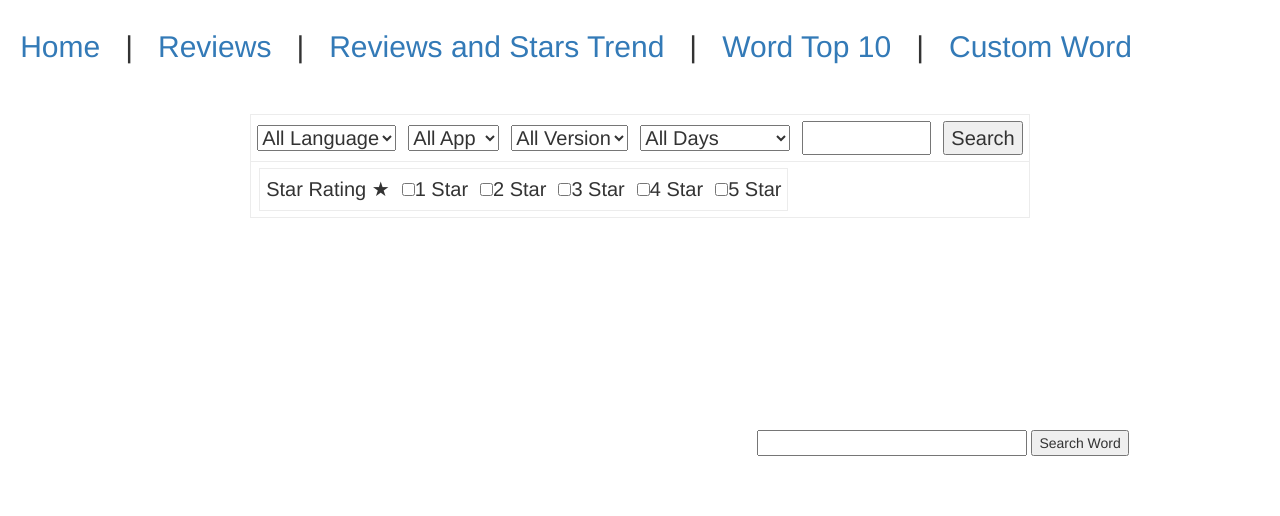
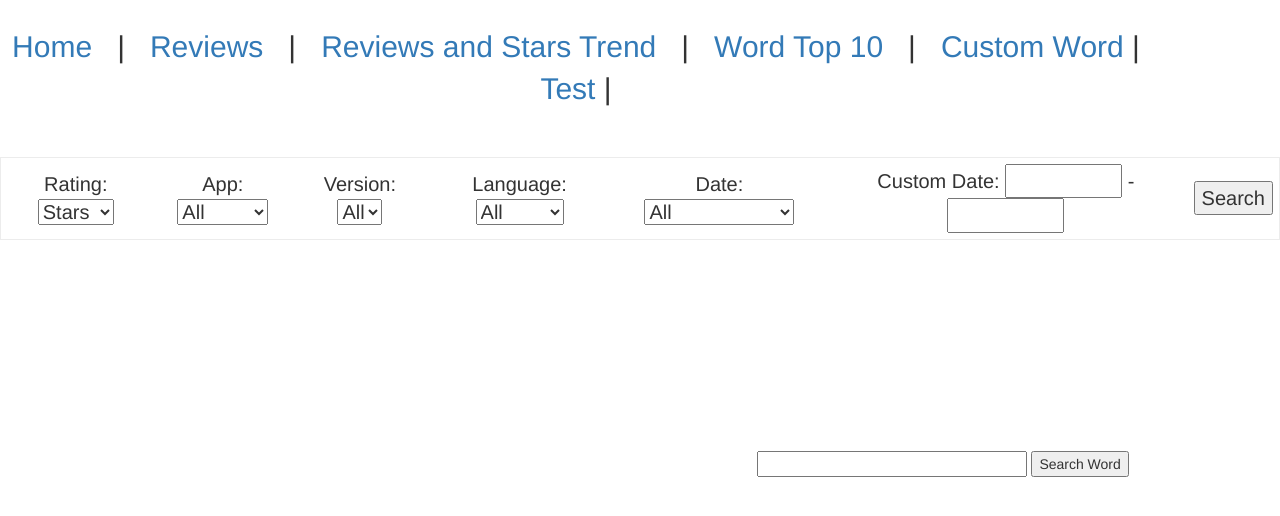
Before and after one commit to heejun8609/Delusion, a Django app: template templates/word_table.html in a window 1280 px wide. Shown: the top 516 px of the page. Run offline with Django 3.2, Linux system fonts and the light colour scheme; the template is opened without the code that fills it, so the values that code supplies are empty; parts of the project's set-up code (start-up, migrations or seed data) failed here and were passed over; some libraries are stand-ins or nearby versions.

Commit message:
DatePicker

```diff
--- a/Delusion/urls.py
+++ b/Delusion/urls.py
@@ -24,6 +24,7 @@
     url(r'^review_trend/?', views.review_trend, name='review_trend'),
     url(r'^word_table/?', views.word_table, name='word_table'),
     url(r'^word_2_vec/?', views.word_2_vec, name='word_2_vec'),
-    url(r'^search/?', views.simple_list, name='search')
+    url(r'^search/?', views.simple_list, name='search'),
+    url(r'^test/?', views.test, name='test'),
 
 ]
--- a/templates/base.html
+++ b/templates/base.html
@@ -10,6 +10,30 @@
     <link rel="stylesheet" href="https://maxcdn.bootstrapcdn.com/bootstrap/3.3.4/css/bootstrap-theme.min.css">
     <link rel="stylesheet" href="{% static 'django_tables2/themes/paleblue' %}" />
 
+      <meta name="viewport" content="width=device-width, initial-scale=1">
+      <link rel="stylesheet" href="//code.jquery.com/ui/1.12.1/themes/base/jquery-ui.css">
+      <link rel="stylesheet" href="/resources/demos/style.css">
+      <script src="https://code.jquery.com/jquery-1.12.4.js"></script>
+      <script src="https://code.jquery.com/ui/1.12.1/jquery-ui.js"></script>
+
+      <script>
+      $( function() {
+        $( "#StartDate").datepicker({
+            changeMonth: true,
+            changeYear: true,
+            useCurrent: false,
+            useDefault: false
+        })
+        $( "#EndDate" ).datepicker({
+            changeMonth: true,
+            changeYear: true,
+            defaultDate: null,
+            useCurrent: false,
+            useDefault: false
+        })
+      });
+
+      </script>
     <style>
 
         div#header-container{
@@ -53,12 +77,6 @@
             font-size:	14px;
         }
 
-        div#scrollbox{
-            font-size: 10px;
-            height: 60px;
-            width: 200px;
-            border: dashed;
-        }
 
         table, thead, tbody, tr {
             border: 1px solid #ececec;
@@ -85,7 +103,8 @@
         <a href="{%  url 'simple_list' %}">Reviews</a> &nbsp; | &nbsp;
         <a href="{%  url 'review_trend' %}">Reviews and Stars Trend</a>  &nbsp; | &nbsp;
         <a href="{%  url 'word_table' %}">Word Top 10</a>  &nbsp; | &nbsp;
-        <a href="{%  url 'word_2_vec' %}">Custom Word</a>
+        <a href="{%  url 'word_2_vec' %}">Custom Word</a> |
+        <a href="{%  url 'test' %}">Test</a> |
     </div>
 
     {%  block content %}
--- /dev/null
+++ b/templates/test.html
@@ -0,0 +1 @@
+<p>Date: <input type="text" id="datepicker"></p>
--- a/templates/word_table.html
+++ b/templates/word_table.html
@@ -5,70 +5,58 @@
          <form method=get action="/word_table">{% csrf_token %}
             <tr>
                 <td>
-                <select name="lang" >
-                    <option  value="" selected="selected">All Language</option>
-                    <option value="en">English</option>
-                    <option value="ko">Koean</option>
+                    Rating:
+                 <select name="rating">
+                    <option  value="" selected="selected">Stars</option>
+                    <option value="r1_count">1 Star</option>
+                    <option value="r2_count">2 Star</option>
+                    <option value="r3_count">3 Star</option>
+                    <option value="r4_count">4 Star</option>
+                    <option value="r5_count">5 Star</option>
                 </select>
                 </td>
                 <td>
+                    App:
                  <select name="app">
-                    <option  value="" selected="selected">All App</option>
+                    <option  value="" selected="selected">All</option>
                     <option value="ios">ios</option>
                     <option value="android">Android</option>
                 </select>
                 </td>
                 <td>
+                Version:
                  <select name="version" >
-                    <option  value="" selected="selected">All Version</option>
+                    <option  value="" selected="selected">All</option>
                     {% for ver in version%}
                      <option value="{{ver.version}}">{{ver.version}}</option>
                     {% endfor %}
                 </select>
                 </td>
                <td>
+                   Language:
+                <select name="lang" >
+                    <option  value="" selected="selected">All</option>
+                    <option value="en">English</option>
+                    <option value="ko">Koean</option>
+                </select>
+               </td>
+                <td>
+                    Date:
                      <select name="days">
-                        <option  value="" selected="selected">All Days</option>
+                        <option  value="" selected="selected">All</option>
                         <option value="7d">Last 7 Days</option>
                         <option value="14d">Last 14 Days</option>
                         <option value="1m">Last 30 Days</option>
                         <option value="3m">Last 90 Days</option>
                         <option value="6m">Last 180 Days</option>
                         <option value="1y">Last 365 Days</option>
-                        <option value="custom_days">Custom</option>
                     </select>
                 </td>
                 <td>
-                   <input type=text name="q" size=8  maxlength=15>
+                    Custom Date: <input name="sta_date" size="7" type="text" id="StartDate"> - <input name="end_date" size="7" type="text" id="EndDate">
                 </td>
                 <td>
                    <button type="submit">Search</button>
-                </td>
-            </tr>
-            <tr>
-                <td align="center" colspan="4">
-                    <div id="checkbox">
-                    <table>
-                        <td>
-                            Star Rating ★
-                        </td>
-                         <td>
-                            <input name='1s' type="checkbox" value="1">1 Star</input>
-                         </td>
-                        <td>
-                            <input name='2s' type="checkbox" value="2">2 Star</input>
-                        </td>
-                        <td>
-                            <input name='3s' type="checkbox" value="3">3 Star</input>
-                        </td>
-                        <td>
-                            <input name='4s' type="checkbox" value="4">4 Star</input>
-                        </td>
-                        <td>
-                            <input name='5s' type="checkbox" value="5">5 Star</input>
-                        </td>
-                    </table>
-                        </div>
                 </td>
             </tr>
          </form>
--- a/viz/views.py
+++ b/viz/views.py
@@ -1,5 +1,6 @@
 import pandas as pd
 import datetime
+import numpy as np
 
 from django.shortcuts import render
 from django.template.loader import get_template
@@ -13,7 +14,11 @@
 from gensim import models
 
 import django_tables2 as tables
-from django.utils import timezone
+
+# test
+def test(request):
+    template = get_template('test.html')
+    return HttpResponse(template.render())
 
 
 # Preprocessing Function
@@ -214,7 +219,6 @@
         L.append(r1)
         r_min = min(x for x in L if x is not '')
         r_max = max(x for x in L if x is not '')
-        print('n:',r_min, 'x:',r_max)
         rating = (r_min, r_max)
     if '2s' in request.GET:
         r2 = request.GET['2s']
@@ -257,9 +261,18 @@
             days2 = datetime.date.today() - datetime.timedelta(days=180)
         elif days == '1y':
             days2 = datetime.date.today() - datetime.timedelta(days=365)
+    if 'sta_date' in request.GET:
+        days2 = request.GET['sta_date']
+        if str(days2) == '':
+            days2 = datetime.date.today() - datetime.timedelta(days=99999)
+        days2 = pd.to_datetime(days2)
+    if 'end_date' in request.GET:
+        days1 = request.GET['end_date']
+        if str(days1) == '':
+            days1 = datetime.date.today()
+        days1 = pd.to_datetime(days1)
 
     if request.GET:
-        print('query: ',query,' app: ',app,' version: ',version,' lang: ',' rating: ',rating, ' days: ', days1, days2)
         queryset = Raw.objects.filter(content__icontains=query, app__contains=app, version__contains=version, lang__contains=lang, rating__range=rating, date__gte=days2, date__lte=days1)
 
     table = SimpleTable(queryset)
@@ -343,6 +356,16 @@
             days2 = datetime.date.today() - datetime.timedelta(days=180)
         elif days == '1y':
             days2 = datetime.date.today() - datetime.timedelta(days=365)
+    if 'sta_date' in request.GET:
+        days2 = request.GET['sta_date']
+        if str(days2) == '':
+            days2 = datetime.date.today() - datetime.timedelta(days=99999)
+        days2 = pd.to_datetime(days2)
+    if 'end_date' in request.GET:
+        days1 = request.GET['end_date']
+        if str(days1) == '':
+            days1 = datetime.date.today()
+        days1 = pd.to_datetime(days1)
 
     res, star_1, star_2, star_3, star_4, star_5, res_all, text_all = db()
 
@@ -434,7 +457,6 @@
 
     app = ''
     version = ''
-    rating = ''
     lang =''
     days1 = datetime.date.today()
     days2 = datetime.date.today() - datetime.timedelta(days=99999)
@@ -461,59 +483,35 @@
             days2 = datetime.date.today() - datetime.timedelta(days=180)
         elif days == '1y':
             days2 = datetime.date.today() - datetime.timedelta(days=365)
+    if 'sta_date' in request.GET:
+        days2 = request.GET['sta_date']
+        if str(days2) == '':
+            days2 = datetime.date.today() - datetime.timedelta(days=99999)
+        days2 = pd.to_datetime(days2)
+    if 'end_date' in request.GET:
+        days1 = request.GET['end_date']
+        if str(days1) == '':
+            days1 = datetime.date.today()
+        days1 = pd.to_datetime(days1)
 
-    r_min = 0
-    r_max = 5
-    rating = (r_min, r_max)
-    L = []
-    if '1s' in request.GET:
-        r1 = request.GET['1s']
-        L.append(r1)
-        r_min = min(x for x in L if x is not '')
-        r_max = max(x for x in L if x is not '')
-        print('n:',r_min, 'x:',r_max)
-        rating = (r_min, r_max)
-    if '2s' in request.GET:
-        r2 = request.GET['2s']
-        L.append(r2)
-        r_min = min(x for x in L if x is not '')
-        r_max = max(x for x in L if x is not '')
-        rating = (r_min, r_max)
-    if '3s' in request.GET:
-        r3 = request.GET['3s']
-        L.append(r3)
-        r_min = min(x for x in L if x is not '')
-        r_max = max(x for x in L if x is not '')
-        rating = (r_min, r_max)
-    if '4s' in request.GET:
-        r4 = request.GET['4s']
-        L.append(r4)
-        r_min = min(x for x in L if x is not '')
-        r_max = max(x for x in L if x is not '')
-        rating = (r_min, r_max)
-    if '5s' in request.GET:
-        r5 = request.GET['5s']
-        L.append(r5)
-        r_min = min(x for x in L if x is not '')
-        r_max = max(x for x in L if x is not '')
-        rating = (r_min, r_max)
+    sort_by = 'total_count'
+    if 'rating' in request.GET:
+        sort_by = request.GET['rating']
 
     res, star_1, star_2, star_3, star_4, star_5, res_all, text_all = db()
-
+    print(res)
     if request.GET:
-        res = list(Raw.objects.filter(app__contains=app, version__contains=version, lang__contains=lang, rating__range=rating, date__gte=days2, date__lte=days1).values('app', 'version', 'id', 'title', 'content', 'date', 'rating', 'lang'))
+        res = list(Raw.objects.filter(app__contains=app, version__contains=version, lang__contains=lang, date__gte=days2, date__lte=days1).values('app', 'version', 'id', 'title', 'content', 'date', 'rating', 'lang'))
         star_1 = list(Raw.objects.filter(app__contains=app, version__contains=version, lang__contains=lang, rating=1, date__gte=days2, date__lte=days1).values('app', 'version', 'id', 'title', 'content', 'date', 'rating', 'lang'))
         star_2 = list(Raw.objects.filter(app__contains=app, version__contains=version, lang__contains=lang, rating=2, date__gte=days2, date__lte=days1).values('app', 'version', 'id', 'title', 'content', 'date', 'rating', 'lang'))
         star_3 = list(Raw.objects.filter(app__contains=app, version__contains=version, lang__contains=lang, rating=3, date__gte=days2, date__lte=days1).values('app', 'version', 'id', 'title', 'content', 'date', 'rating', 'lang'))
         star_4 = list(Raw.objects.filter(app__contains=app, version__contains=version, lang__contains=lang, rating=4, date__gte=days2, date__lte=days1).values('app', 'version', 'id', 'title', 'content', 'date', 'rating', 'lang'))
         star_5 = list(Raw.objects.filter(app__contains=app, version__contains=version, lang__contains=lang, rating=5, date__gte=days2, date__lte=days1).values('app', 'version', 'id', 'title', 'content', 'date', 'rating', 'lang'))
 
+
     word_total_count = preprocess(res, star_1, star_2, star_3, star_4, star_5, res_all, text_all)['word_total_count']
-    sort_by = 'total_count'
-
     word_total_count = word_total_count.sort_values(by=sort_by, ascending=False)
     top_word = word_total_count[:10].reset_index().drop('index', axis=1)
-
 
     word_pie = pygal.Pie(style=pie_chart_style, inner_radius=.4, print_values=True)
     word_pie.title = 'Word Top 10(%)'
@@ -560,8 +558,7 @@
 
     app = ''
     version = ''
-    rating = ''
-    lang =''
+    lang = ''
     days1 = datetime.date.today()
     days2 = datetime.date.today() - datetime.timedelta(days=99999)
 
@@ -569,8 +566,6 @@
         app = request.GET['app']
     if 'version' in request.GET:
         version = request.GET['version']
-    if 'rating' in request.GET:
-        rating = request.GET['rating']
     if 'lang' in request.GET:
         lang = request.GET['lang']
     if 'days' in request.GET:
@@ -587,10 +582,22 @@
             days2 = datetime.date.today() - datetime.timedelta(days=180)
         elif days == '1y':
             days2 = datetime.date.today() - datetime.timedelta(days=365)
+    if 'sta_date' in request.GET:
+        days2 = request.GET['sta_date']
+        if str(days2) == '':
+            days2 = datetime.date.today() - datetime.timedelta(days=99999)
+        days2 = pd.to_datetime(days2)
+    if 'end_date' in request.GET:
+        days1 = request.GET['end_date']
+        if str(days1) == '':
+            days1 = datetime.date.today()
+        days1 = pd.to_datetime(days1)
+
 
     res, star_1, star_2, star_3, star_4, star_5, res_all, text_all = db()
 
     if request.GET:
+        # print('app:',app, 'version:',version, 'lang:',lang, 'days:', days2, days1)
         res = list(Raw.objects.filter(app__contains=app, version__contains=version, lang__contains=lang, date__gte=days2, date__lte=days1).values('app', 'version', 'id', 'title', 'content', 'date', 'rating', 'lang'))
         star_1 = list(Raw.objects.filter(app__contains=app, version__contains=version, lang__contains=lang, rating=1, date__gte=days2, date__lte=days1).values('app', 'version', 'id', 'title', 'content', 'date', 'rating', 'lang'))
         star_2 = list(Raw.objects.filter(app__contains=app, version__contains=version, lang__contains=lang, rating=2, date__gte=days2, date__lte=days1).values('app', 'version', 'id', 'title', 'content', 'date', 'rating', 'lang'))
@@ -611,7 +618,6 @@
 
     if 'q' in request.GET:
         query = request.GET['q']
-        print(query)
         search_word = query
 
     # 랭킹 상위 순위
```
Also changed, not shown: templates/review_trend.html (+27 -21 lines), templates/simple_list.html (+19 -15 lines), templates/word_2_vec.html (+35 -17 lines). Lines whose indentation alone changed are shown as unchanged.
